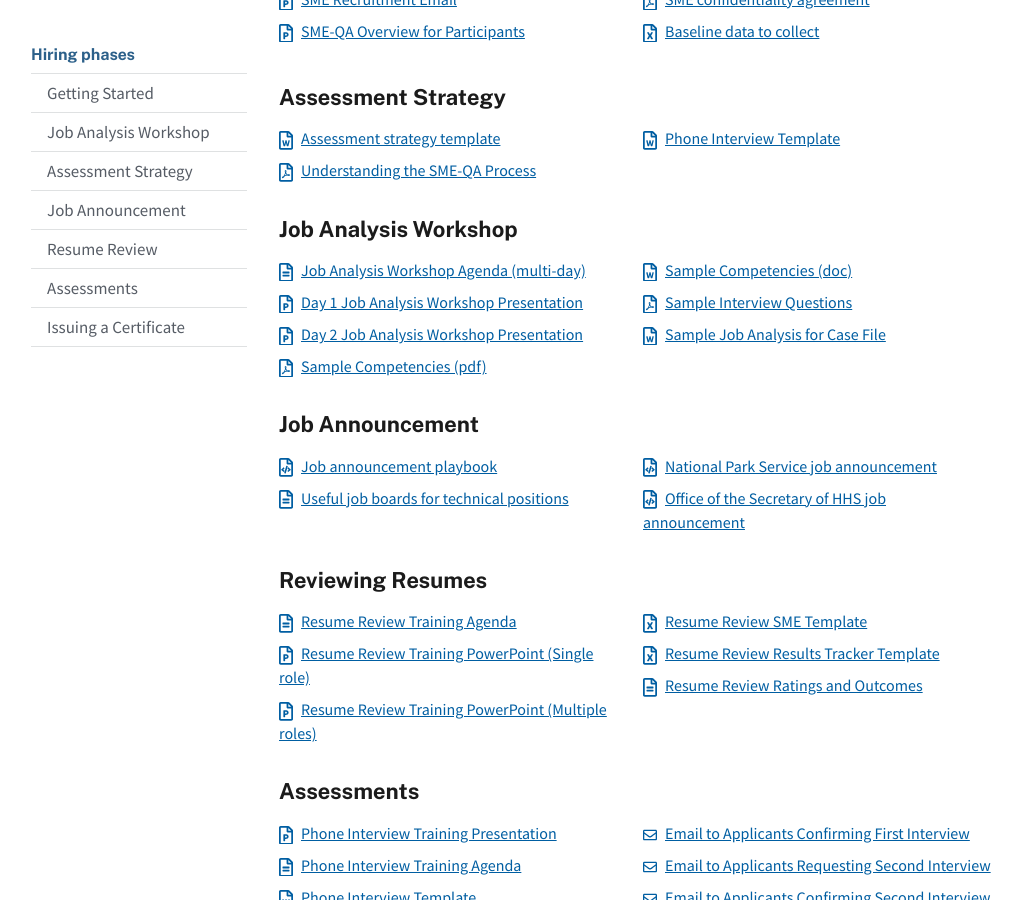
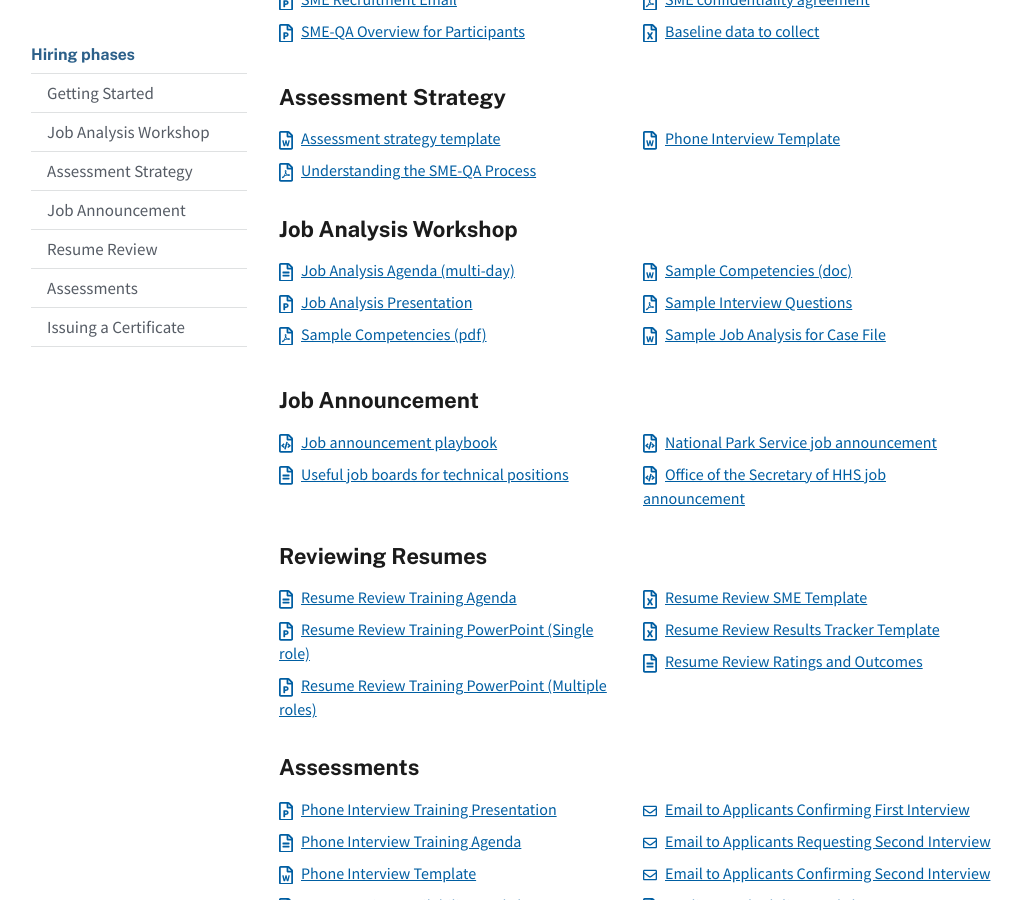
Before and after one commit to usds/SME-QA-Website, a Jekyll site: the page built from toolkit/index.html, in a window 1280 px wide and 900 px high, scrolled down 441 px. Shown: the whole window, without its empty margins (129-1150 px from the left). Built offline with Jekyll 4.4.1, drawn with Linux system fonts in a browser that asks for light colours.

Commit message:
remove other powerpoint

```diff
--- a/_includes/toolkit/job-analysis.html
+++ b/_includes/toolkit/job-analysis.html
@@ -1,14 +1,10 @@
 <ul class="chp-toolkit__list">
   <li class="chp-toolkit__item">
-    <a href="{{ site.baseurl }}/toolkit/job-analysis/agenda-for-job-analysis-workshop/" class="chp-toolkit__link" target="_blank">{% include svg/file-alt.svg %}Job Analysis Workshop Agenda (multi-day)
+    <a href="{{ site.baseurl }}/toolkit/job-analysis/agenda-for-job-analysis-workshop/" class="chp-toolkit__link" target="_blank">{% include svg/file-alt.svg %}Job Analysis Agenda (multi-day)
     </a>
   </li>
   <li class="chp-toolkit__item">
-    <a href="{{ site.baseurl }}/toolkit/job-analysis/job-analysis-day-1-presentation.pptx" class="chp-toolkit__link" target="_blank">{% include svg/file-powerpoint.svg %}Day 1 Job Analysis Workshop Presentation
-    </a>
-  </li>
-  <li class="chp-toolkit__item">
-    <a href="{{ site.baseurl }}/toolkit/job-analysis/job-analysis-day-2-presentation.pptx" class="chp-toolkit__link" target="_blank">{% include svg/file-powerpoint.svg %}Day 2 Job Analysis Workshop Presentation
+    <a href="{{ site.baseurl }}/toolkit/job-analysis/job-analysis-presentation.pptx" class="chp-toolkit__link" target="_blank">{% include svg/file-powerpoint.svg %}Job Analysis Presentation
     </a>
   </li>
   <li class="chp-toolkit__item">
```
